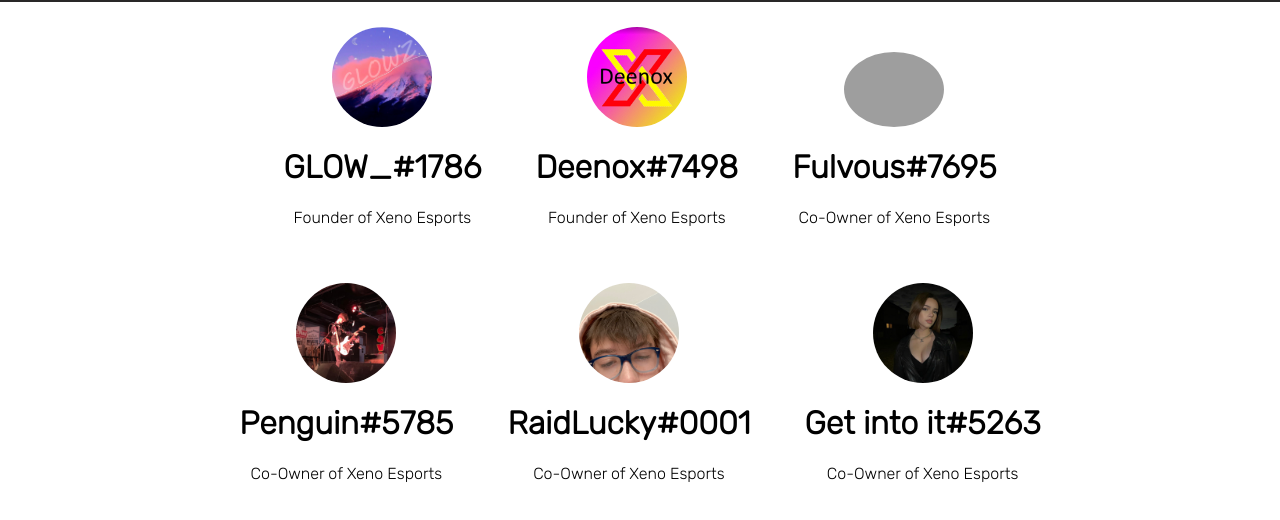
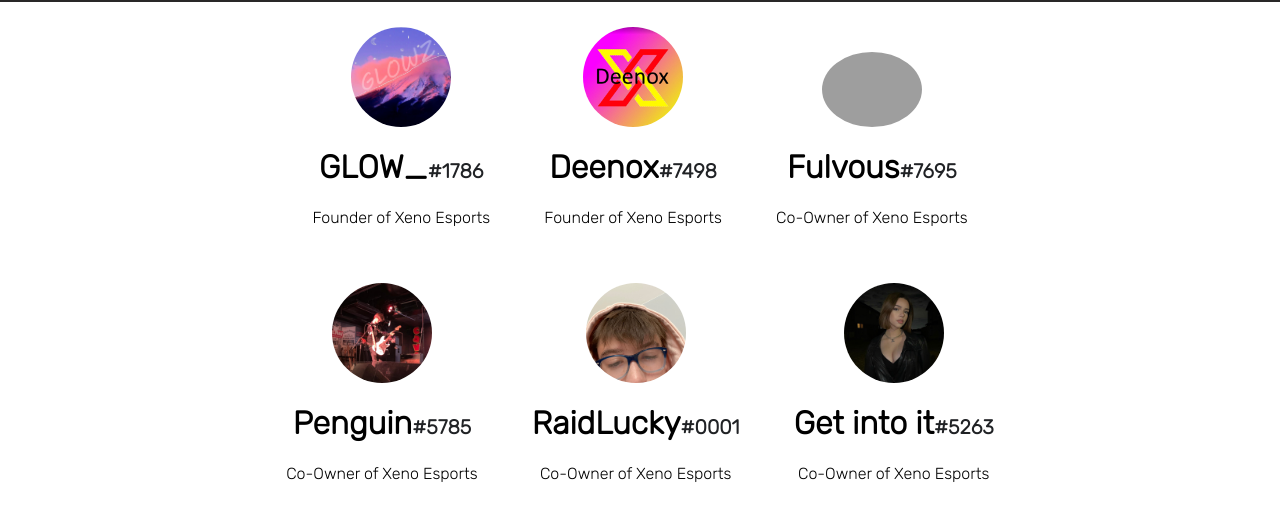
Before and after one commit to BanZ-Development/xeno, a website: page pages/contact.html in a window 1280 px wide. Shown: the part 50-570 px from the top of the page. Drawn offline with Linux system fonts and the light colour scheme; grey boxes are pictures that could not be loaded.

Commit message:
initial commit

```diff
--- a/pages/contact.html
+++ b/pages/contact.html
@@ -32,34 +32,34 @@
     <div class="row-1">
         <div class="avatar-div">
             <img class="avatar" src="../images/pfp/glow.png">
-            <h1>GLOW_#1786</h1>
+            <h1>GLOW_<span class="tag">#1786</span></h1>
             <p class="name">Founder of Xeno Esports</p>
         </div>
         <div class="avatar-div">
             <img class="avatar" src="../images/pfp/deenox.png">
-            <h1>Deenox#7498</h1>
+            <h1>Deenox<span class="tag">#7498</span></h1>
             <p class="name">Founder of Xeno Esports</p>
         </div>
         <div class="avatar-div">
             <img class="avatar" src="../images/pfp/fuv.gif">
-            <h1>Fulvous#7695</h1>
+            <h1>Fulvous<span class="tag">#7695</span></h1>
             <p class="name">Co-Owner of Xeno Esports</p>
         </div>
     </div>
     <div class="row-2">
         <div class="avatar-div">
             <img class="avatar" src="../images/pfp/ebay.png">
-            <h1>Penguin#5785</h1>
+            <h1>Penguin<span class="tag">#5785</span></h1>
             <p class="name">Co-Owner of Xeno Esports</p>
         </div>
         <div class="avatar-div">
             <img class="avatar" src="../images/pfp/raidlucky.png">
-            <h1>RaidLucky#0001</h1>
+            <h1>RaidLucky<span class="tag">#0001</span></h1>
             <p class="name">Co-Owner of Xeno Esports</p>
         </div>
         <div class="avatar-div">
             <img class="avatar" src="../images/pfp/get into it.png">
-            <h1>Get into it#5263</h1>
+            <h1>Get into it<span class="tag">#5263</span></h1>
             <p class="name">Co-Owner of Xeno Esports</p>
         </div>
     </div>
--- a/styles.css
+++ b/styles.css
@@ -219,3 +219,8 @@
         margin-right: auto;
         text-align: center;
     }
+
+    .tag {
+        color: #202225;
+        font-size: 20px;
+    }
```
